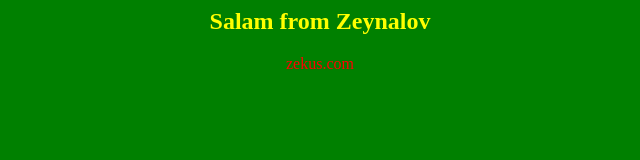
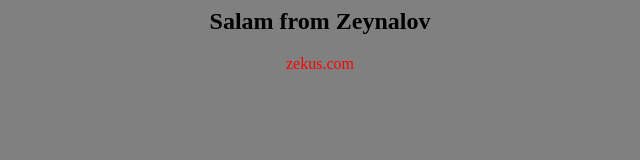
Before and after one commit to Modigliani222/jenkins-project, a plain HTML site: page index.html in a window 1280 px wide. Shown: the whole page, without its empty margins (320-960 px from the left). Drawn offline with Linux system fonts and the light colour scheme.

Commit message:
Changed background color

```diff
--- a/index.html
+++ b/index.html
@@ -1,7 +1,7 @@
 <html>
-<body bgcolor=green>
+<body bgcolor=gray>
 <center>
-<h2><font color=yellow>Salam from Zeynalov</font></h2>
+<h2><font color=black>Salam from Zeynalov</font></h2>
 <font color=red>zekus.com</font>
 </center>
 </body>
```
